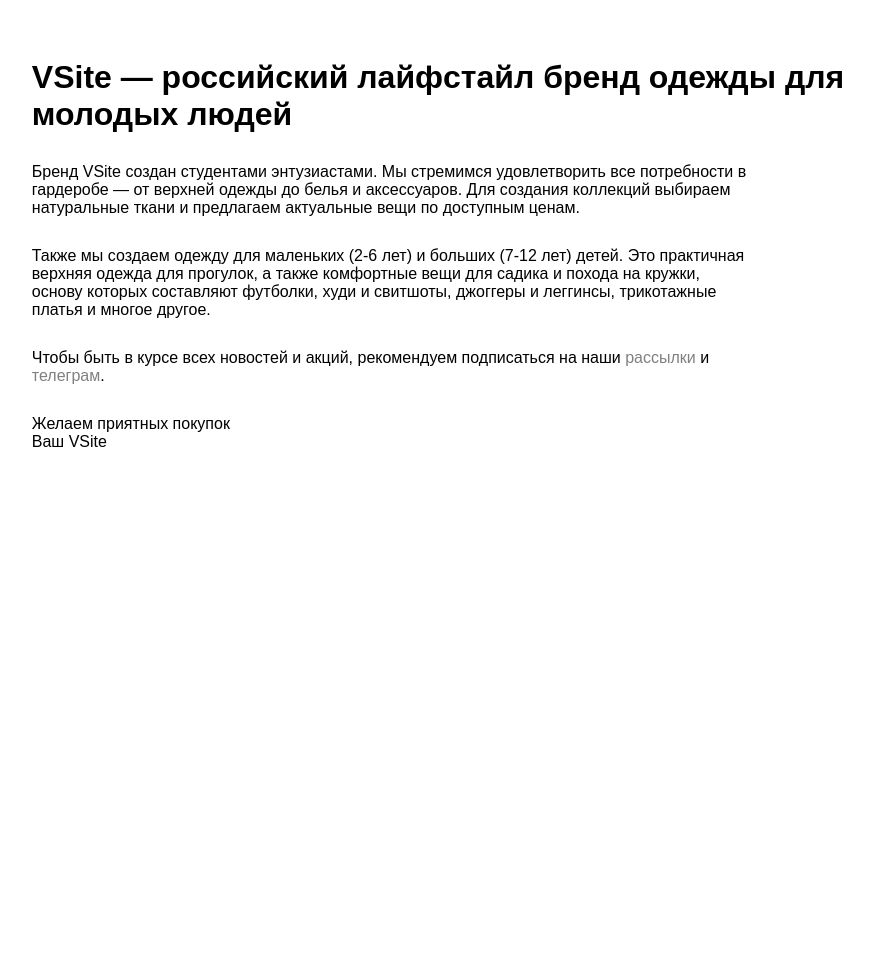
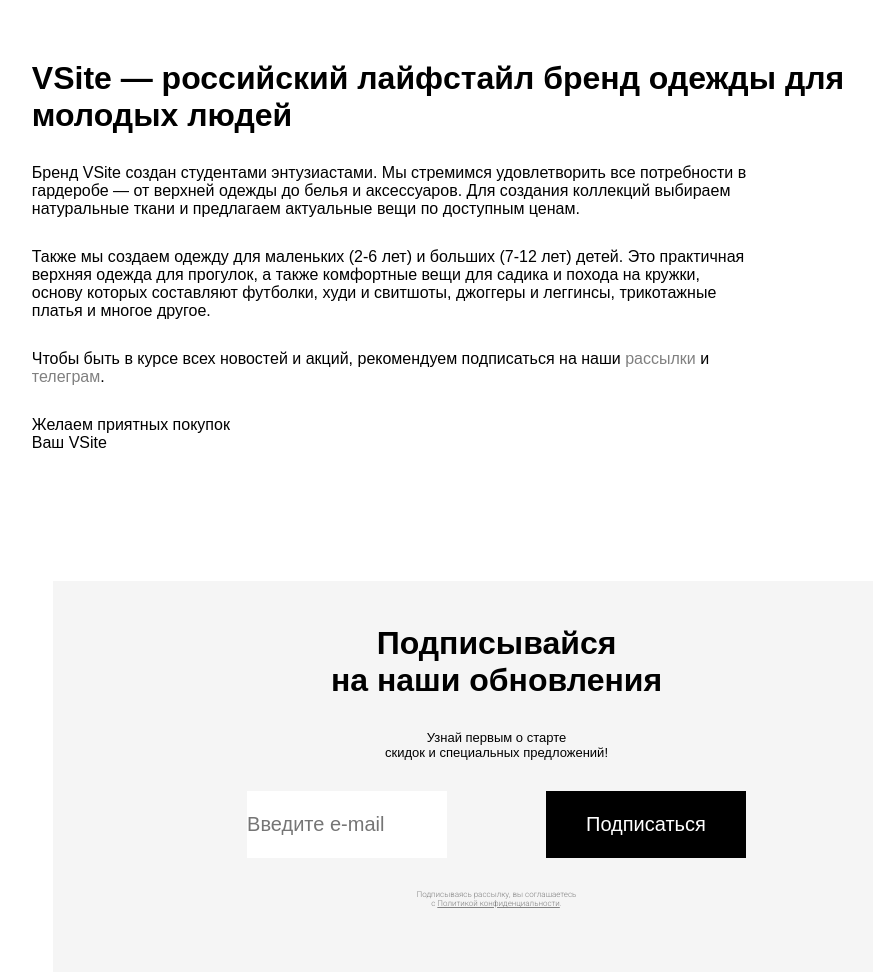
Before and after one commit to Dexader/VSite, a plain HTML site: page index.html in a window 1280 px wide. Shown: the part 1477-2452 px from the top of the page, without its empty margins (217-1090 px from the left). Before the commit the page ends 2057 px from the top, so only its background shows below. Drawn offline with Linux system fonts and the light colour scheme; a web font is replaced by a local one.

Commit message:
Subscribe section

```diff
--- a/index.html
+++ b/index.html
@@ -115,6 +115,21 @@
 		</about__info>
 	</section>
 
+	<section class="subscibe">
+		<div class="subscibe__inner">
+			<h2 class="subscribe__title">Подписывайся <br> на наши обновления</h2>
+			<p class="suscribe__text">Узнай первым о старте <br> скидок и специальных предложений!</p>
+			<form action="#" class="subscribe__form">
+				<label for="email" class="subscribe__label"></label>
+				<input id="email" type="email" class="subscribe__input" placeholder="Введите e-mail" required>
+				<button class="subscribe__btn">Подписаться</button>
+			</form>
+			<p class="suscribe__policy">
+				Подписываясь рассылку, вы соглашаетесь <br> с <a href="#" class="subscribe__link">Политикой конфиденциальности</a>.
+			</p>
+		</div>
+	</section>
+
 </body>
 
 </html>
--- a/style.css
+++ b/style.css
@@ -15,6 +15,7 @@ html {
 }
 
 body {
+	font-family: Roboto;
 	-ms-text-size-adjust: 100%;
 	-moz-text-size-adjust: 100%;
 	-webkit-text-size-adjust: 100%;
@@ -40,6 +41,7 @@ button {
 	cursor: pointer;
 	color: inherit;
 	background-color: inherit;
+	font-size: inherit;
 }
 
 input {
@@ -216,3 +218,68 @@ input {
 	color: #000;
 	text-decoration: underline;
 }
+
+/*Subscribe*/
+
+.subscibe {
+	padding-inline: 270px 123px;
+}
+
+.subscibe__inner {
+	display: flex;
+	flex-direction: column;
+	justify-content: center;
+	align-items: center;
+	padding-block: 44px 64px;
+	margin-bottom: 126px;
+	background-color: #F5F5F5;
+	text-align: center;
+}
+
+.subscribe__title {
+	margin-bottom: 31px;
+	font-family: Khula, sans-serif;
+	font-size: 32px;
+}
+
+.suscribe__text {
+	margin-bottom: 31px;
+	font-family: Khula, sans-serif;
+	font-size: 13px;
+}
+
+.subscribe__form {
+	margin-bottom: 32px;
+	font-weight: 300;
+	font-size: 20px;
+	text-align: center;
+}
+
+.subscribe__input {
+	width: 200px;
+	color: #828282;
+	margin-right: 94px;
+	padding-block: 22px;
+}
+
+.subscribe__btn {
+	width: 200px;
+	background-color: #000;
+	color: #fff;
+	padding-block: 22px;
+}
+
+.suscribe__policy {
+	color: #828282;
+	font-weight: 300;
+	font-size: 8px;
+}
+
+.subscribe__link {
+	text-decoration: underline;
+	transition: color .3s ease;
+}
+
+.subscribe__link:hover {
+	color: #000;
+}
```
Also changed, not shown: images/main/arrow.png (deleted), images/main/dot.png (deleted).
